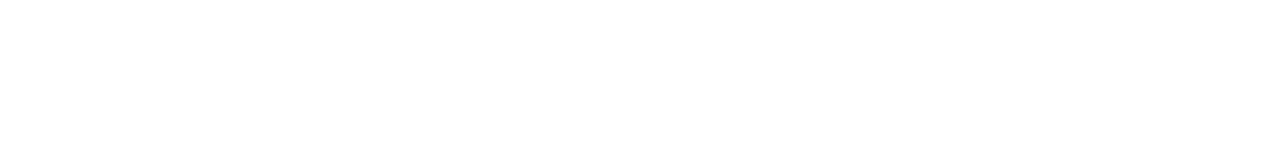
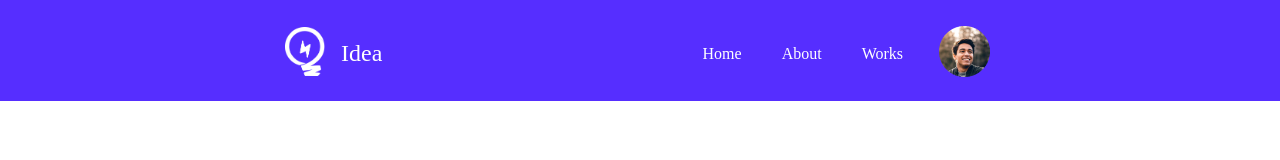
Before and after one commit to chandrojithroy/leader-board-by-cjroy, a plain HTML site: page index.html in a window 1280 px wide. Drawn offline with Linux system fonts and the light colour scheme.

Commit message:
header commit

```diff
--- a/index.html
+++ b/index.html
@@ -1,5 +1,6 @@
 <!DOCTYPE html>
 <html lang="en">
+
 <head>
     <meta charset="UTF-8">
     <meta http-equiv="X-UA-Compatible" content="IE=edge">
@@ -8,9 +9,49 @@
     <!-- style sheet -->
     <link rel="stylesheet" href="/style/style.css">
     <!-- primary font -->
+    <link rel="preconnect" href="https://fonts.googleapis.com">
+    <link rel="preconnect" href="https://fonts.gstatic.com" crossorigin>
+    <link
+        href="https://fonts.googleapis.com/css2?family=Open+Sans&family=Poppins:wght@500&family=Work+Sans&display=swap"
+        rel="stylesheet">
 
 </head>
+
 <body>
+    <!-- header -->
+    <header>
+        <div class="header-main">
+            <div class="header-title">
+                <div class="herader-details">
+                    <img src="images/icons/logo.png" alt="">
+                </div>
+
+                <div>
+                    <h2 class="header-idea">Idea </h2>
+                </div>
+
+            </div>
+
+            <div class="header-main-second">
+                <div class="header-title-second">
+                    <a href="">Home</a>
+                    <a href="">About</a>
+                    <a href="">Works</a>
+                </div>
+                <div>
+                    <img src="images/icons/profile.png" alt="">
+
+                </div>
+
+            </div>
+
+        </div>
+
+
+        <div></div>
+
+    </header>
 
 </body>
+
 </html>
--- a/style/style.css
+++ b/style/style.css
@@ -0,0 +1,44 @@
+* {
+    margin: 0;
+}
+
+/* header style */
+
+.header-main {
+    background: #562EFF;
+    display: flex;
+    justify-content: space-between;
+    padding: 26px 290px 20px 285px;
+}
+
+.header-title {
+    display: flex;
+    align-items: center;
+}
+
+.herader-details{
+    margin-right: 16px;
+}
+.herader-details img {
+    width: 40px;
+}
+
+.header-idea {
+    color: #FFFFFF;
+    font-weight: 500;
+    font-size: 24px;
+
+}
+
+.header-main-second {
+    display: flex;
+    align-items: center;
+}
+
+.header-title-second a {
+    text-decoration: none;
+    color: #FFFFFF;
+    font-weight: 400;
+    font-size: 16px;
+    margin-right: 36px;
+}
```
